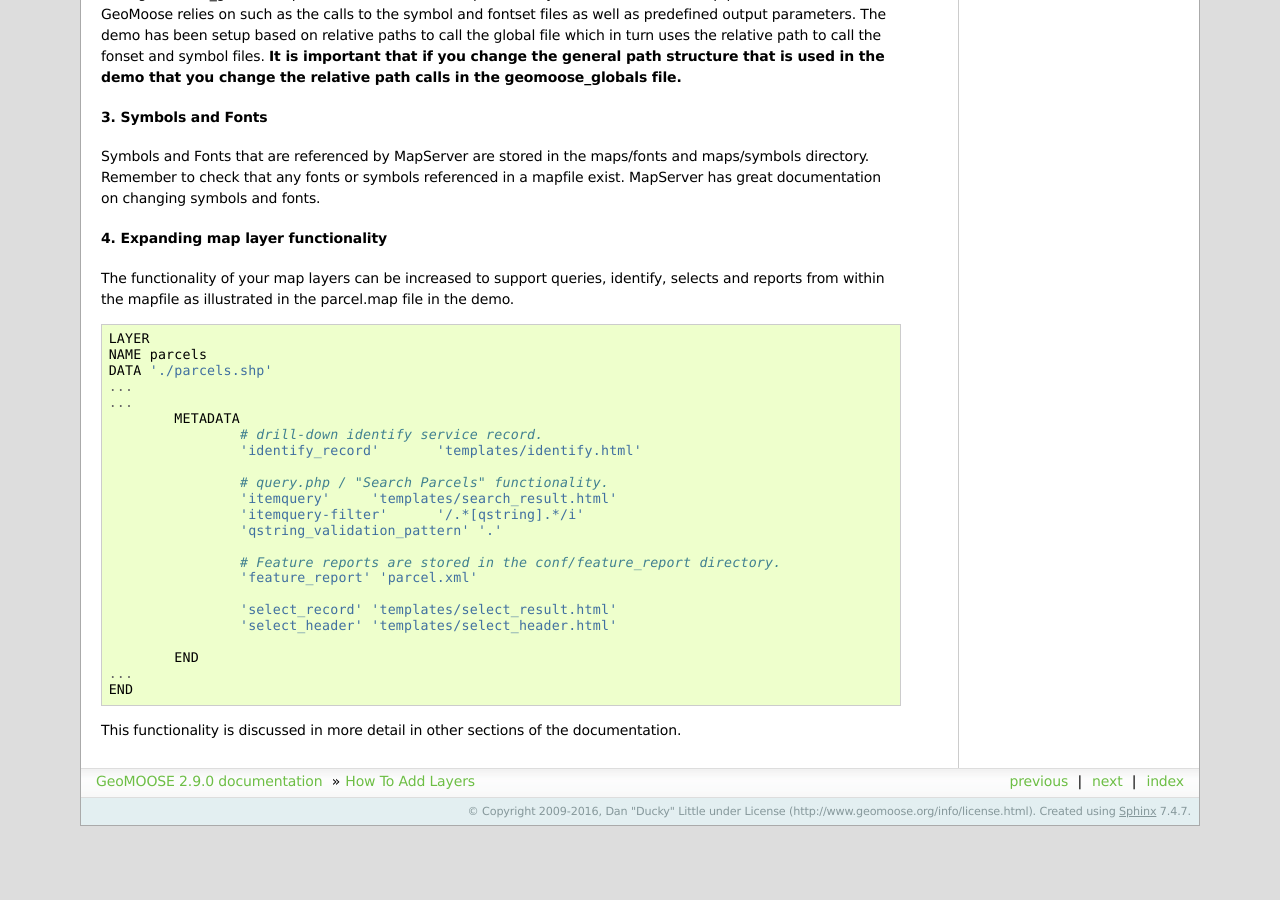
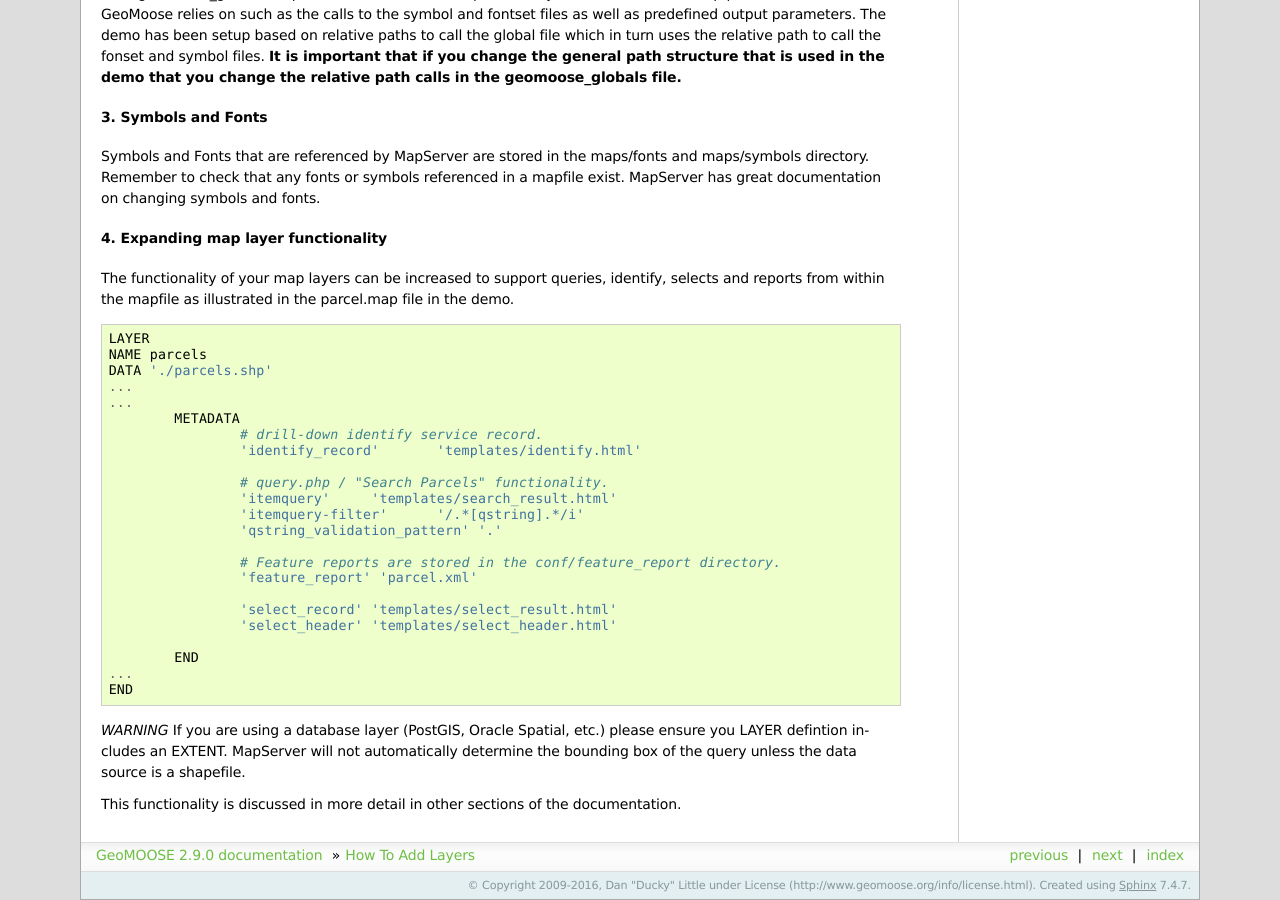
Before and after one commit to geomoose/geomoose-docs, a Sphinx documentation site: the page built from source/howto/layer.txt, in a window 1280 px wide and 900 px high, scrolled down 2362 px. Built offline with Sphinx 7.4.7, drawn with Linux system fonts in a browser that asks for light colours; before the commit the page ends 3188 px from its top, so only the background shows below that.

Commit message:
Added warning about Postgis layers and extents, refs: #159

```diff
--- a/source/howto/layer.txt
+++ b/source/howto/layer.txt
@@ -142,5 +142,7 @@ The functionality of your map layers can be increased to support queries, identi
 	...
 	END
 
+*WARNING* If you are using a database layer (PostGIS, Oracle Spatial, etc.) please ensure you LAYER defintion includes an EXTENT.  MapServer will not automatically determine the bounding box of the query unless the data source is a shapefile.
+
 
 This functionality is discussed in more detail in other sections of the documentation.
```
